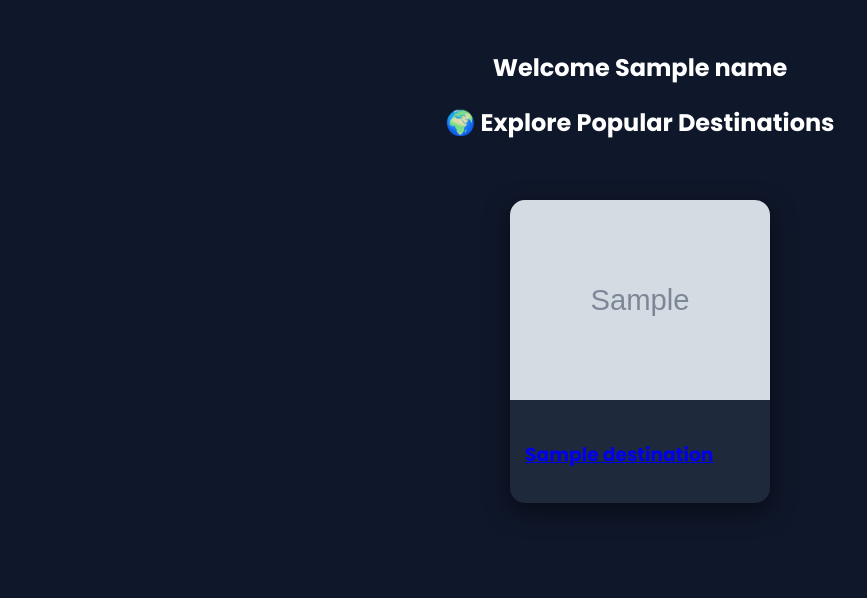
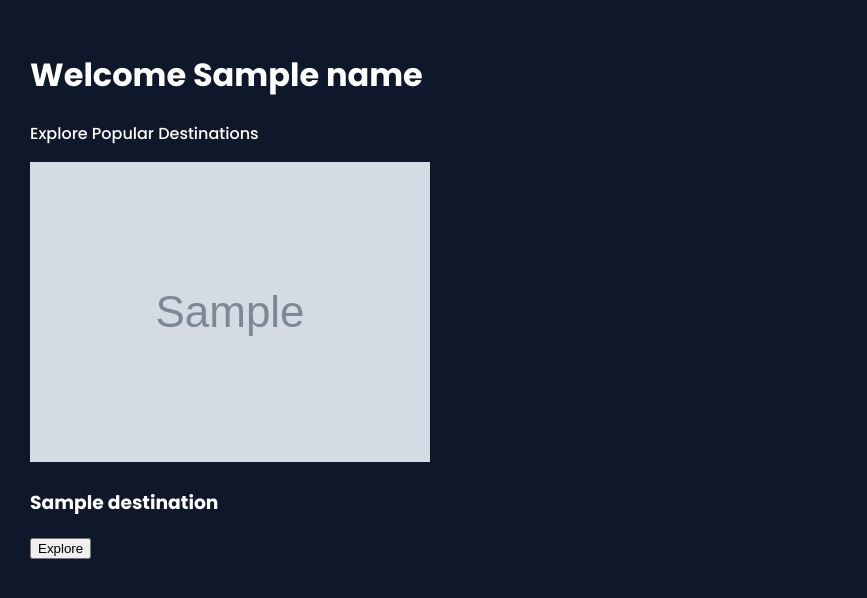
Before and after one commit to nithish5545/tour_planner1, a Flask app: template templates/dashboard.html in a window 1280 px wide. Shown: the part 57-655 px from the top of the page, without its empty margins (0-867 px from the left). Run offline with Flask 3, Linux system fonts and the light colour scheme; the template is opened without the code that fills it: most values are stand-ins (such as "Sample title", 1, 10 or a date in 2020); grey boxes marked "Sample" are stand-in pictures.

Commit message:
Update dashboard.html

```diff
--- a/templates/dashboard.html
+++ b/templates/dashboard.html
@@ -2,51 +2,32 @@
 
 {% block content %}
 
-<h2 style="text-align:center;">Welcome {{ name }}</h2>
-<h2 style="text-align:center;">🌍 Explore Popular Destinations</h2>
-
-<div class="places">
-    {% for d in destinations %}
-    <a href="/destination/{{ d.id }}">
-        <div class="card">
-            <img src="{{ d.image_url }}">
-            <h3>{{ d.name }}</h3>
-        </div>
-    </a>
-    {% endfor %}
+<div class="hero">
+<h1>Welcome {{ name }}</h1>
+<p>Explore Popular Destinations</p>
 </div>
 
-<style>
-.places{
-    display:flex;
-    flex-wrap:wrap;
-    justify-content:center;
-    gap:25px;
-    padding:40px;
-}
+<div class="destinations">
 
-.card{
-    background:#1e293b;
-    width:260px;
-    border-radius:15px;
-    overflow:hidden;
-    box-shadow:0 8px 25px rgba(0,0,0,0.5);
-    transition:0.4s;
-}
+{% for d in destinations %}
 
-.card:hover{
-    transform:scale(1.05);
-}
+<div class="card">
 
-.card img{
-    width:100%;
-    height:200px;
-    object-fit:cover;
-}
+<img src="{{ d.image_url }}">
 
-.card h3{
-    padding:15px;
-}
-</style>
+<div class="card-body">
+<h3>{{ d.name }}</h3>
+
+<a href="/destination/{{ d.id }}">
+<button>Explore</button>
+</a>
+
+</div>
+
+</div>
+
+{% endfor %}
+
+</div>
 
 {% endblock %}
```
